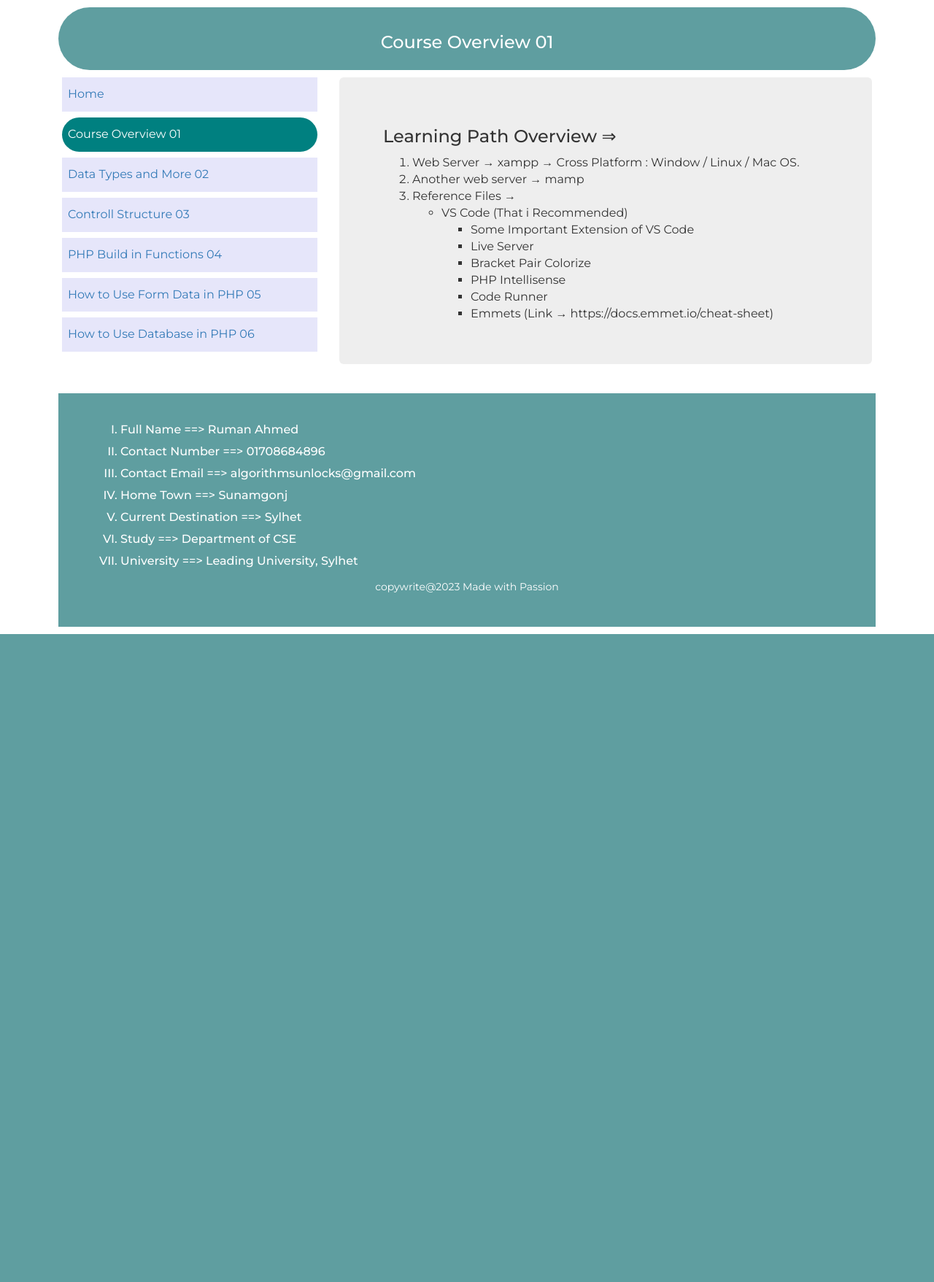
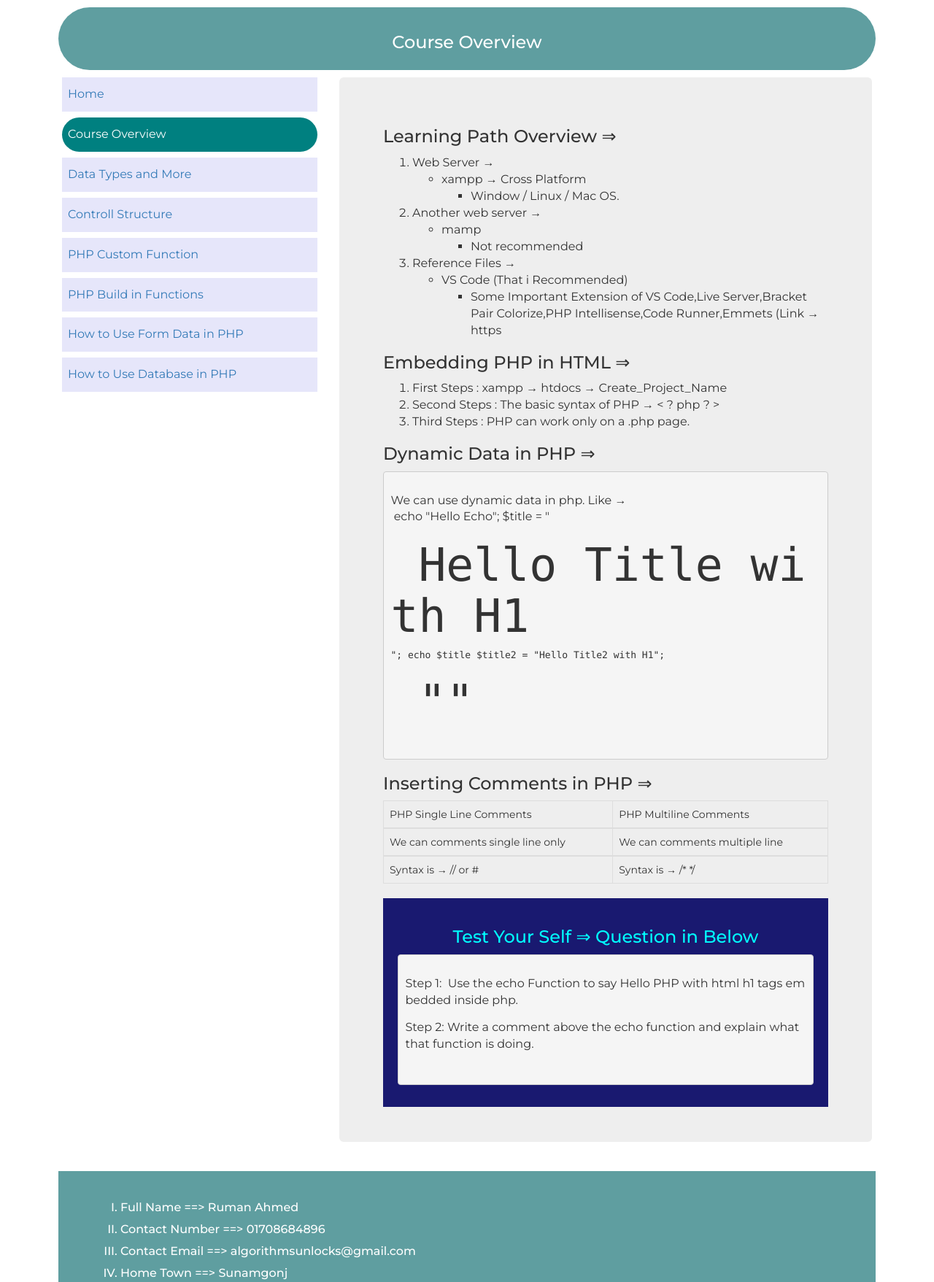
Before and after one commit to AlgorithmsUnlocks/php_learning_path.github.io, a PHP site: page /exercise-files-and-app/demo/_learning-app/course_view.php in a window 1280 px wide. Shown: the top 1757 px of the page at 73% size. Before the commit the page ends 869 px from the top, so only its background shows below. Run offline with PHP 8.4, Linux system fonts and the light colour scheme; some libraries are stand-ins or nearby versions.

Commit message:
first commit

```diff
--- a/exercise-files-and-app/demo/_learning-app/controll_struct.php
+++ b/exercise-files-and-app/demo/_learning-app/controll_struct.php
@@ -2,6 +2,7 @@
 include("functions.php");
 include("includes/header.php");
 ?>
+
 
 <section class="content">
 
@@ -9,13 +10,16 @@ include("includes/header.php");
     <?php
     // Hello();
     // Sidebar();
+
     Navbar();
     ?>
 
   </aside>
 
   <article class="main-content col-xs-8">
-    Main Content
+    <div class="jumbotron">
+
+    </div>
   </article>
 
 
--- a/exercise-files-and-app/demo/_learning-app/course_view.php
+++ b/exercise-files-and-app/demo/_learning-app/course_view.php
@@ -16,27 +16,11 @@ include("includes/header.php");
 
   <article class="main-content col-xs-8">
     <div class="jumbotron">
-       <h3> Learning Path Overview ⇒ </h3>
-
-       <ol id="learning-path">
-        <li>Web Server → xampp → Cross Platform : Window / Linux / Mac OS.</li>
-        <li>Another web server → mamp</li>
-        <li>Reference Files →
-          <ul>
-            <li>VS Code (That i Recommended)
-              <ul>
-                <li> Some Important Extension of VS Code</li>
-                <li> Live Server</li>
-                <li> Bracket Pair Colorize </li>
-                <li> PHP Intellisense</li>
-                <li> Code Runner </li>
-                <li> Emmets (Link → https://docs.emmet.io/cheat-sheet) </li>
-              </ul>
-            </li>
-          </ul>
-        </li>
-
-       </ol>
+      <?php learPath(); ?>
+      <?php embe_PHP(); ?>
+      <?php dynamicData(); ?>
+      <?php insertComment(); ?>
+      <?php test1(); ?>
     </div>
   </article>
 
--- a/exercise-files-and-app/demo/_learning-app/css/style.css
+++ b/exercise-files-and-app/demo/_learning-app/css/style.css
@@ -89,3 +89,8 @@ ul.dev_info {
     font-size: 16px;
     line-height: 23px;
 }
+.test_box {
+    background: midnightblue;
+    padding: 20px;
+    color: cyan;
+}
--- a/exercise-files-and-app/demo/_learning-app/functions.php
+++ b/exercise-files-and-app/demo/_learning-app/functions.php
@@ -7,7 +7,6 @@
 //     $title = "Sidebar";
 //     echo $title;
 // }
-
 function Navbar(){
     $activePage = basename($_SERVER['PHP_SELF']); // taking the self url
     // echo $activePage;
@@ -75,12 +74,7 @@ function devInfo(){
     echo "<ul class='dev_info'>";
     // print_r($rows);
     foreach($rows as $row){
-        // echo $row;
-        $info = explode("==>", $row);
-        $title = trim($info[0]);
-        $details = trim($info[1]);
-        echo "<li>" . $title ." ==> " .$details."</li>";
-
+        echo "<li>" . $row."</li>";
     }
     echo "</ul>";
 
@@ -92,4 +86,118 @@ function footerCopy(){
     echo "<p>copywrite@2023 Made with Passion</p>";
 }
 
+//Learning Path
+function learPath(){
+    echo "<h3>Learning Path Overview ⇒ </h3>";
+    $rows = file("includes/lear_path.txt");
+
+    echo "<ol class='learn_path'>";
+
+    foreach($rows as $row){
+        // echo "<li>" . $row . "</li>";
+        $list = explode(":", $row);
+        $f_list = trim($list[0]);
+        $l_list = trim($list[1]);
+        $sub_list = explode("=>", $l_list);
+        echo "<li>" . $f_list;
+             echo "<ul>";
+                    echo "<li>" . $sub_list[0];
+                        echo "<ul>";
+                            echo "<li>" . $sub_list[1]."</li>";
+                        echo "</ul>";
+                    echo "</li>";
+             echo "</ul>";
+        echo "</li>";
+    }
+
+    echo "</ol>";
+}
+
+// Embedding PHP
+function embe_PHP(){
+    echo "<h3>Embedding PHP in HTML ⇒ </h3>";
+
+    $rows = file("includes/embe_php.txt");
+    // print_r($rows);
+    echo "<ol class='mylist'>";
+
+    foreach($rows as $row){
+        echo "<li>" . $row ."</li>";
+    }
+    echo "</ol>";
+}
+//Dynamic Data in PHP
+function dynamicData(){
+    echo "<h3>Dynamic Data in PHP ⇒ </h3>";
+
+    $rows = file("includes/dynamic_data.txt");
+
+    foreach($rows as $row){
+        echo "<pre> <code>";
+        echo "<p>" . $row . "</p>";
+        echo "</code> </pre>";
+    }
+}
+// PHP Comments
+function insertComment(){
+
+    echo "<h3>Inserting Comments in PHP ⇒ </h3>";
+    $rows = file("includes/insert_comment.txt");
+    // print_r($rows);
+    echo "<table class='table table-bordered'>";
+
+    foreach($rows as $row){
+
+        $table = explode("=>", $row);
+        echo "<tbody>";
+            echo "<tr>";
+                echo "<td class='col'>".$table[0]."</td>";
+                echo "<td class='col'>".$table[1]."</td>";
+            echo "</>";
+        echo "</tbody>";
+    }
+
+    echo "</table>";
+}
+
+// Practics Section 01
+
+function test1(){
+    echo "<div class='test_box'>";
+
+        echo "<h3 class='text-center'>Test Your Self ⇒ Question in Below</h3>";
+        $rows = file("includes/test_1.txt");
+        echo "<pre> <code>";
+         foreach($rows as $row){
+            echo "<p>".$row."</p>";
+         }
+        echo "</code> </pre>";
+
+        echo "<div class='answer_box'>";
+
+        echo "</div>";
+
+    echo "</div>";
+}
+
+
+// Data Types Part
+
+function variablePHP(){
+    echo "<h3>Variable in PHP ⇒ </h3>";
+}
+function mathPHP(){
+    echo "<h3>Math in PHP ⇒ </h3>";
+}
+function arrayPHP(){
+    echo "<h3>Array in PHP ⇒ </h3>";
+}
+function assosArray(){
+    echo "<h3>Associative Array in PHP ⇒ </h3>";
+}
+function test2(){
+    echo "<h3 class='text-center'>Test Your Self ⇒ Question in Below</h3>";
+}
+
+
 ?>
--- a/exercise-files-and-app/demo/_learning-app/includes/developer_info.txt
+++ b/exercise-files-and-app/demo/_learning-app/includes/developer_info.txt
@@ -3,5 +3,5 @@ Contact Number ==> 01708684896
 Contact Email ==> algorithmsunlocks@gmail.com
 Home Town ==> Sunamgonj
 Current Destination ==> Sylhet
-Study ==> Department of CSE
+Study ==> Department of CSE (Completed)
 University ==> Leading University, Sylhet
--- /dev/null
+++ b/exercise-files-and-app/demo/_learning-app/includes/dynamic_data.txt
@@ -0,0 +1 @@
+We can use dynamic data in php. Like → <br> echo "Hello Echo"; $title = "<h1> Hello Title with H1 </h1>"; echo $title $title2 = "Hello Title2 with H1"; <h1> "<?php echo $title; ?>" </h1>
--- /dev/null
+++ b/exercise-files-and-app/demo/_learning-app/includes/embe_php.txt
@@ -0,0 +1,3 @@
+First Steps : xampp → htdocs → Create_Project_Name
+Second Steps : The basic syntax of PHP → < ? php  ? >
+Third Steps : PHP can work only on a .php page.
--- /dev/null
+++ b/exercise-files-and-app/demo/_learning-app/includes/insert_comment.txt
@@ -0,0 +1,3 @@
+PHP Single Line Comments => PHP Multiline Comments
+We can comments single line only => We can comments multiple line
+Syntax is → // or # => Syntax is → /* */
--- /dev/null
+++ b/exercise-files-and-app/demo/_learning-app/includes/lear_path.txt
@@ -0,0 +1,3 @@
+Web Server → : xampp → Cross Platform => Window / Linux / Mac OS.
+Another web server →  : mamp => Not recommended
+Reference Files → : VS Code (That i Recommended) => Some Important Extension of VS Code,Live Server,Bracket Pair Colorize,PHP Intellisense,Code Runner,Emmets (Link → https://docs.emmet.io/cheat-sheet)
--- a/exercise-files-and-app/demo/_learning-app/includes/navbar.txt
+++ b/exercise-files-and-app/demo/_learning-app/includes/navbar.txt
@@ -1,7 +1,8 @@
 Home => index.php
-Course Overview 01 => course_view.php
-Data Types and More 02 => data_types.php
-Controll Structure 03 => controll_struct.php
-PHP Build in Functions 04 => build_function.php
-How to Use Form Data in PHP 05 => use_form_data.php
-How to Use Database in PHP 06 => use_database.php
+Course Overview  => course_view.php
+Data Types and More  => data_types.php
+Controll Structure  => controll_struct.php
+PHP Custom Function  => custom_function.php
+PHP Build in Functions  => build_function.php
+How to Use Form Data in PHP  => use_form_data.php
+How to Use Database in PHP  => use_database.php
--- /dev/null
+++ b/exercise-files-and-app/demo/_learning-app/includes/test_1.txt
@@ -0,0 +1,2 @@
+Step 1:  Use the echo Function to say Hello PHP with html h1 tags embedded inside php.
+Step 2: Write a comment above the echo function and explain what that function is doing.
--- a/exercise-files-and-app/demo/_learning-app/use_database.php
+++ b/exercise-files-and-app/demo/_learning-app/use_database.php
@@ -2,6 +2,7 @@
 include("functions.php");
 include("includes/header.php");
 ?>
+
 
 <section class="content">
 
@@ -9,13 +10,16 @@ include("includes/header.php");
     <?php
     // Hello();
     // Sidebar();
+
     Navbar();
     ?>
 
   </aside>
 
   <article class="main-content col-xs-8">
-    Main Content
+    <div class="jumbotron">
+
+    </div>
   </article>
 
 
--- a/exercise-files-and-app/demo/_learning-app/use_form_data.php
+++ b/exercise-files-and-app/demo/_learning-app/use_form_data.php
@@ -2,6 +2,7 @@
 include("functions.php");
 include("includes/header.php");
 ?>
+
 
 <section class="content">
 
@@ -9,13 +10,16 @@ include("includes/header.php");
     <?php
     // Hello();
     // Sidebar();
+
     Navbar();
     ?>
 
   </aside>
 
   <article class="main-content col-xs-8">
-    Main Content
+    <div class="jumbotron">
+
+    </div>
   </article>
 
 
--- a/exercise-files-and-app/demo/_practical-app/1.php
+++ b/exercise-files-and-app/demo/_practical-app/1.php
@@ -19,9 +19,7 @@
 
 
 		/*
-		   Step 1:  Use the Echo Function to say hello with html h1                  tags embedded inside php.
-
-
+		   Step 1:  Use the Echo Function to say hello with html h1 tags embedded inside php.
 		   Step 2: Write a comment above the echo function and explain
 		   what that function is doing.
 
--- a/exercise-files-and-app/exercise-files/blank.php
+++ b/exercise-files-and-app/exercise-files/blank.php
@@ -11,8 +11,8 @@
         $something = "Hello";
         echo $something;
     echo "<br/>";
+    ?>
 
-    ?>
     <h1>Hello</h1>
 </body>
 </html>
--- a/index.html
+++ b/index.html
@@ -311,7 +311,7 @@
   <div class="container">
     <section id="learning-path">
         <div class="link text-center">
-            <a href="/exercise-files-and-app/demo/_learning-app/index.php">Click to View Learnin Path Content</a>
+            <a href="https://php-learning-app.000webhostapp.com/index.php">Click to View Learnin Path Content</a>
         </div>
       </section>
   </div>
```
Also changed, not shown: exercise-files-and-app/demo/_learning-app/custom_function.php (added, +27 -0 lines), exercise-files-and-app/demo/_learning-app/data_types.php (+12 -3 lines).
